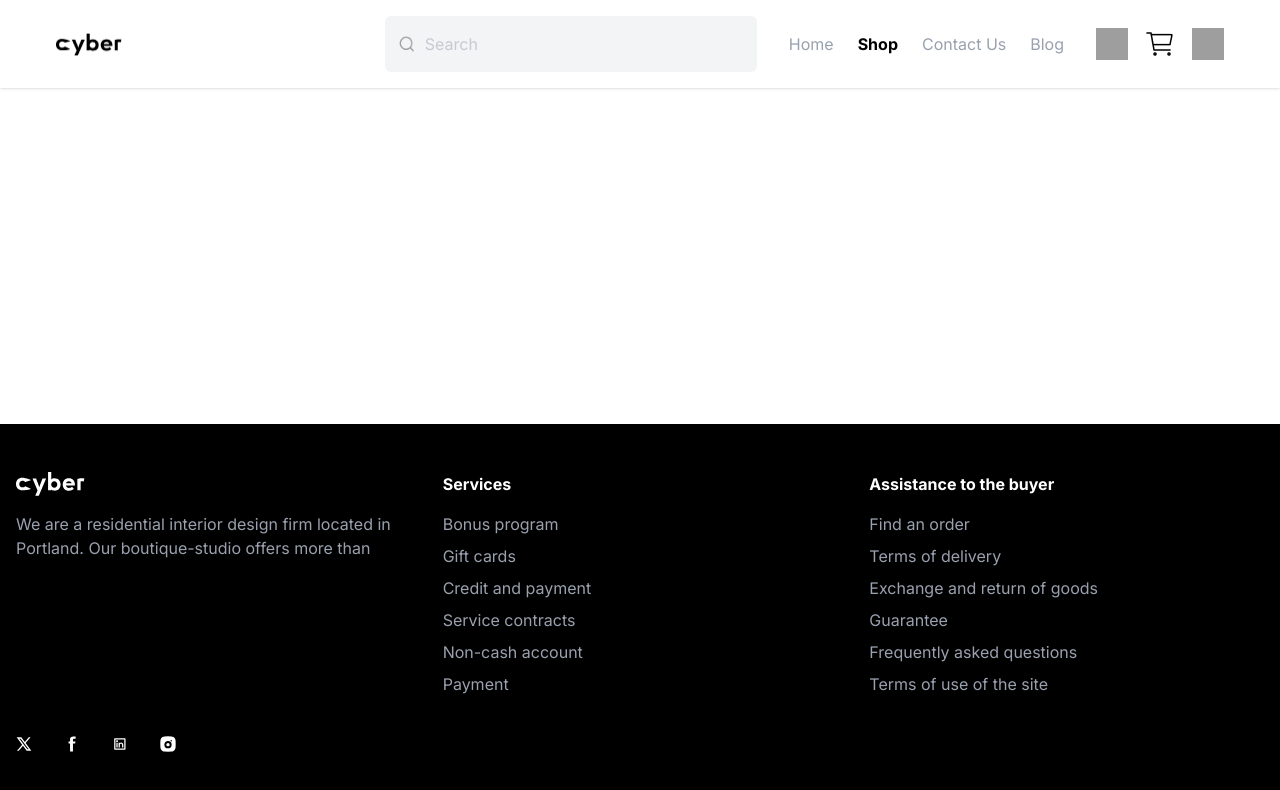
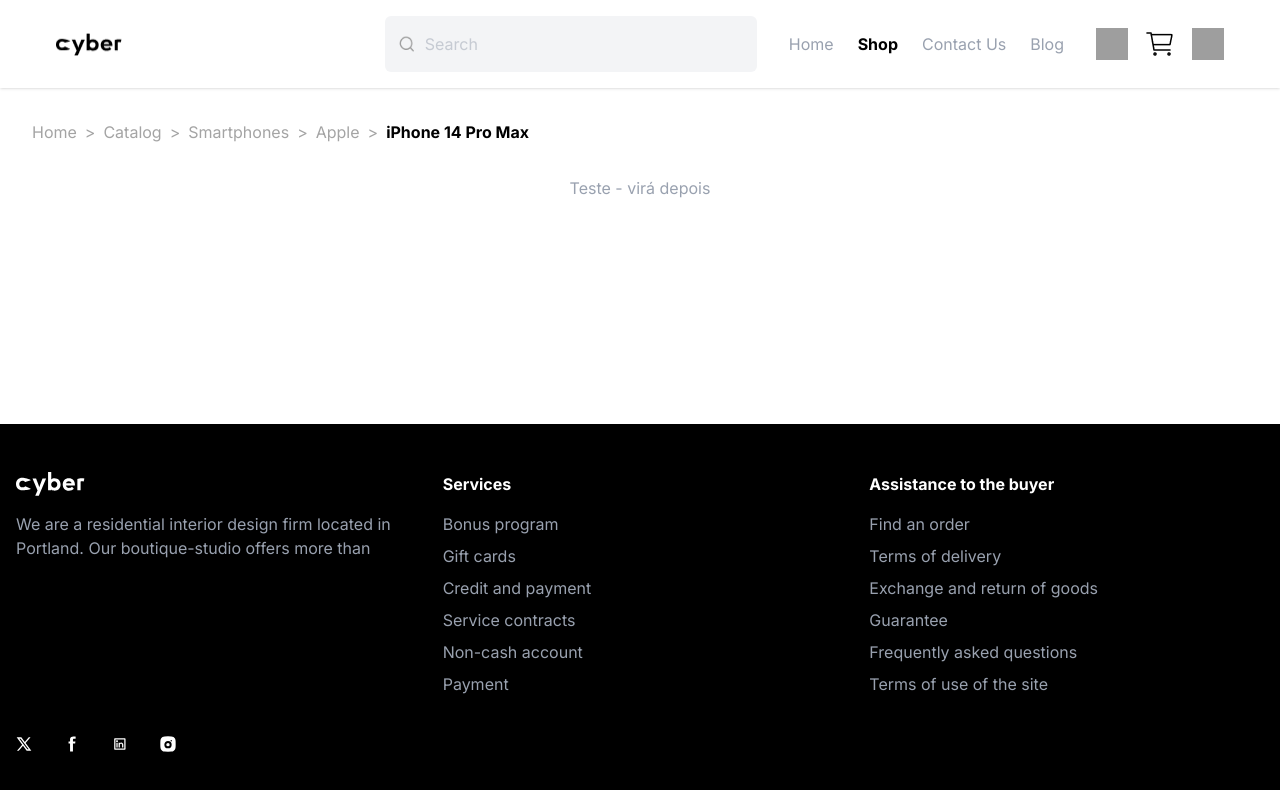
Before and after one commit to lucashss88/cyber-web-frontend, a React (Vite) app: page /product/1 in a window 1280 px wide. Shown: the top 790 px of the page. Built offline with nearby package versions, Linux system fonts and the light colour scheme; grey boxes are pictures that could not be loaded.

Commit message:
(FE-D14000) feat: create reusable Breadcrumb component

```diff
--- a/src/App.tsx
+++ b/src/App.tsx
@@ -3,6 +3,7 @@ import { BrowserRouter, Routes, Route } from 'react-router-dom';
 import Header from './components/Header';
 import Footer from './components/Footer';
 import ProductsPage from './pages/ProductsPage';
+import ProductDetailsPage from './pages/ProductDetailsPage';
 
 function App() {
   return (
@@ -15,6 +16,7 @@ function App() {
           <div className="container mx-auto p-4">
             <Routes>
               <Route path='/products_page' element={<ProductsPage />} />
+              <Route path='/product/:productId' element={<ProductDetailsPage />} />
 
             </Routes>
           </div>
--- /dev/null
+++ b/src/components/Breadcrumb/index.tsx
@@ -0,0 +1,46 @@
+import React from 'react';
+import { Link } from 'react-router-dom';
+
+
+type Crumb = {
+  label: string;
+  href?: string;
+};
+
+
+type BreadcrumbProps = {
+  crumbs: Crumb[];
+};
+
+const Breadcrumb: React.FC<BreadcrumbProps> = ({ crumbs }) => {
+  return (
+    <nav aria-label="breadcrumb">
+      <ol className="flex items-center space-x-2 text-quick-silver">
+        {crumbs.map((crumb, index) => {
+          const isLastItem = index === crumbs.length - 1;
+
+          return (
+            <li key={index} className="flex items-center space-x-2">
+
+              {!isLastItem ? (
+                <Link to={crumb.href || '#'} className="hover:underline">
+                  {crumb.label}
+                </Link>
+              ) : (
+
+                <span className="font-bold text-black">{crumb.label}</span>
+              )}
+
+
+              {!isLastItem && (
+                <span>&gt;</span>
+              )}
+            </li>
+          );
+        })}
+      </ol>
+    </nav>
+  );
+};
+
+export default Breadcrumb;
--- a/src/index.css
+++ b/src/index.css
@@ -14,4 +14,5 @@ body {
     --color-d4: #d4d4d4;
     --color-6c: #6c6c6c;
     --color-f6: #f6f6f6;
+    --color-quick-silver: #a4a4a4;
 }
--- /dev/null
+++ b/src/pages/ProductDetailsPage/index.tsx
@@ -0,0 +1,33 @@
+import Breadcrumb from '../../components/Breadcrumb';
+
+const ProductDetailsPage = () => {
+
+
+  const breadcrumbCrumbs = [
+    { label: 'Home', href: '/' },
+    { label: 'Catalog', href: '/catalog' },
+    { label: 'Smartphones', href: '/catalog/smartphones' },
+    { label: 'Apple', href: '/catalog/smartphones/apple' },
+    { label: 'iPhone 14 Pro Max' },
+  ];
+
+  return (
+
+    <div className="container mx-auto p-4">
+
+
+
+      <div className="mb-8">
+        <Breadcrumb crumbs={breadcrumbCrumbs} />
+      </div>
+
+
+      <div className="text-center text-gray-400">
+        <p>Teste - virá depois</p>
+      </div>
+
+    </div>
+  );
+};
+
+export default ProductDetailsPage;
```
